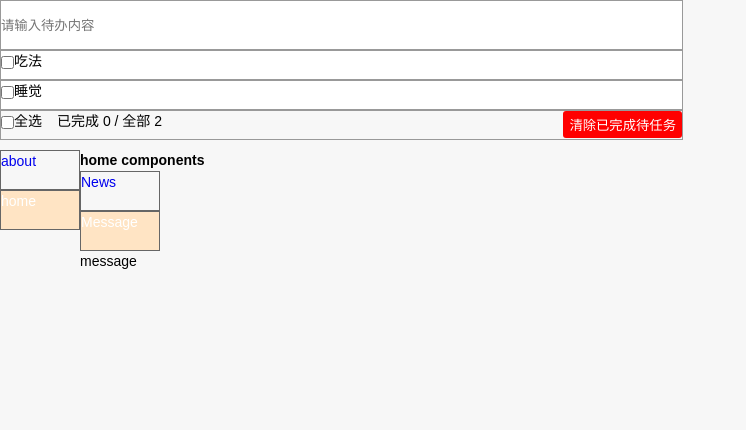
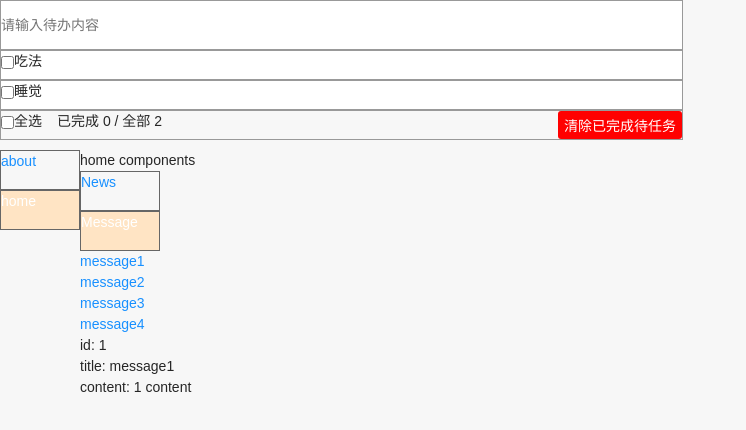
Before and after one commit to web-tiny/reacts-app, a React (Create React App) app: page /home/message/detail/1/message1 in a window 1280 px wide. Shown: the top 430 px of the page, without its empty margins (0-746 px from the left). Built offline with nearby package versions, Linux system fonts and the light colour scheme.

Commit message:
update: 补充路由相关,以及antd 按需加载

```diff
--- /dev/null
+++ b/config-overrides.js
@@ -0,0 +1,9 @@
+const { override, fixBabelImports } = require('customize-cra');
+
+module.exports = override(
+  fixBabelImports('import', {
+    libraryName: 'antd',
+    libraryDirectory: 'es',
+    style: 'css',
+  }),
+);
--- /dev/null
+++ b/src/pages/RouterIndex/Home/components/detail.jsx
@@ -0,0 +1,24 @@
+import React, { Component } from 'react';
+
+const contentDetail = [
+  { id: 1, content: '1 content' },
+  { id: 2, content: '2 content' },
+  { id: 3, content: '3 content' },
+  { id: 4, content: '4 content' },
+]
+class Detail extends Component {
+  render() {
+    // 接收params参数
+    const { id, title } = this.props.match.params
+    const { content } = contentDetail.find(item => item.id === Number(id)) || {}
+    return (
+      <ul>
+        <li>id: { id }</li>
+        <li>title: { title }</li>
+        <li>content: { content }</li>
+      </ul>
+    );
+  }
+}
+
+export default Detail;
--- a/src/pages/RouterIndex/Home/components/message.jsx
+++ b/src/pages/RouterIndex/Home/components/message.jsx
@@ -1,10 +1,33 @@
 import React, { Component } from 'react'
-
+import { Link, Route } from 'react-router-dom'
+import Detail from './detail'
 export default class Message extends Component {
+  state = {
+    messageArray: [
+      { id: 1, title: 'message1' },
+      { id: 2, title: 'message2' },
+      { id: 3, title: 'message3' },
+      { id: 4, title: 'message4' },
+    ]
+  }
   render() {
+    const { messageArray } = this.state
     return (
       <div>
-        message
+        <ul>
+          {
+            messageArray.map(item => {
+              return (
+                // 向路由组件传递params路由参数
+                <li key={item.id}>
+                  <Link to={`/home/message/detail/${item.id}/${item.title}`}>{ item.title }</Link>
+                </li>
+              )
+            })
+          }
+        </ul>
+        {/* 声明接收params参数 */}
+        <Route path="/home/message/detail/:id/:title" component={Detail}></Route>
       </div>
     )
   }
--- a/src/pages/RouterIndex/Home/components/news.jsx
+++ b/src/pages/RouterIndex/Home/components/news.jsx
@@ -1,10 +1,10 @@
 import React, { Component } from 'react'
-
+import { Button } from 'antd';
 export default class News extends Component {
   render() {
     return (
       <div>
-        news
+        <Button type="primary">Primary</Button>
       </div>
     )
   }
--- a/src/pages/RouterIndex/Home/index.jsx
+++ b/src/pages/RouterIndex/Home/index.jsx
@@ -8,10 +8,10 @@ export default class Home extends Component {
     return (
       <div>
         <h1>home components</h1>
-        <div>
+        <span>
           <MyNavLink to="/home/news">News</MyNavLink>
           <MyNavLink to="/home/message">Message</MyNavLink>
-        </div>
+        </span>
         <Switch>
           <Route path="/home/news" component={News}></Route>
           <Route path="/home/message" component={Message}></Route>
```
Also changed, not shown: package.json (+8 -4 lines), 2 other files (tests, documents, lock files or other folders).
